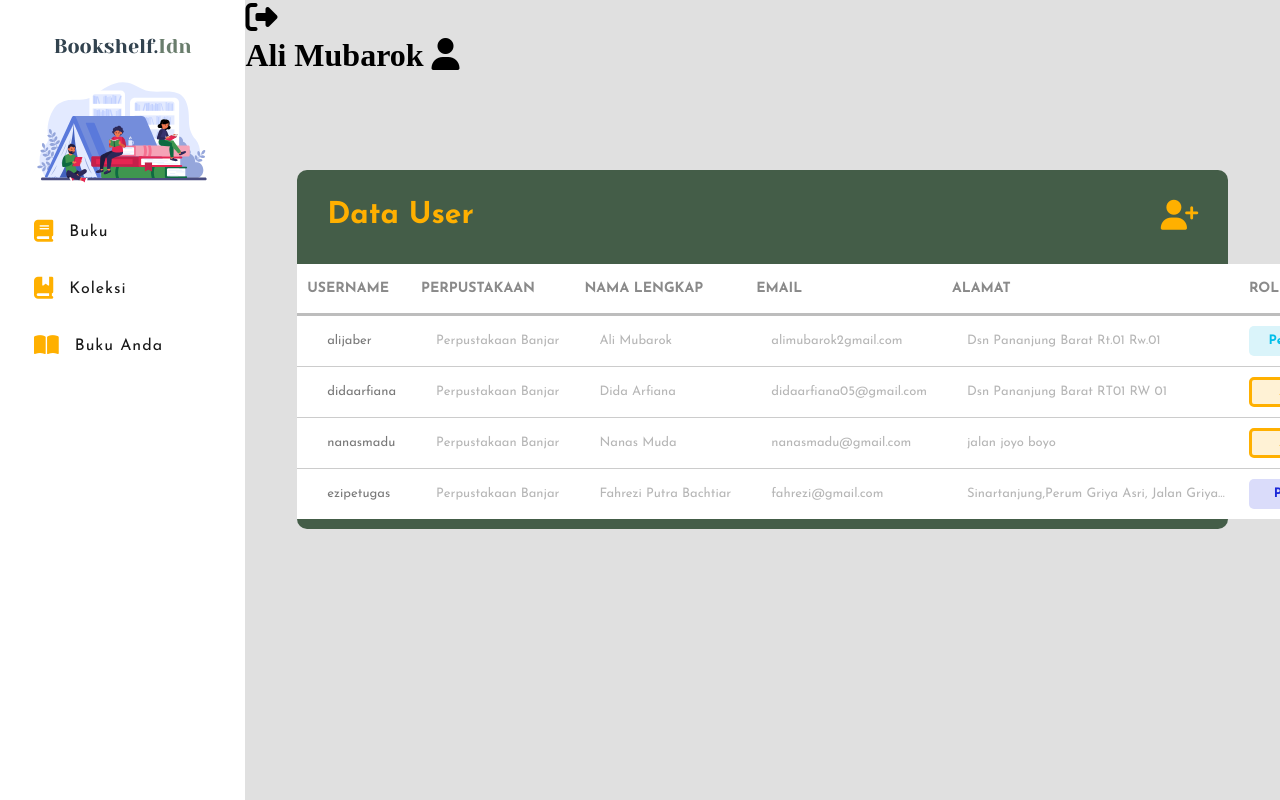
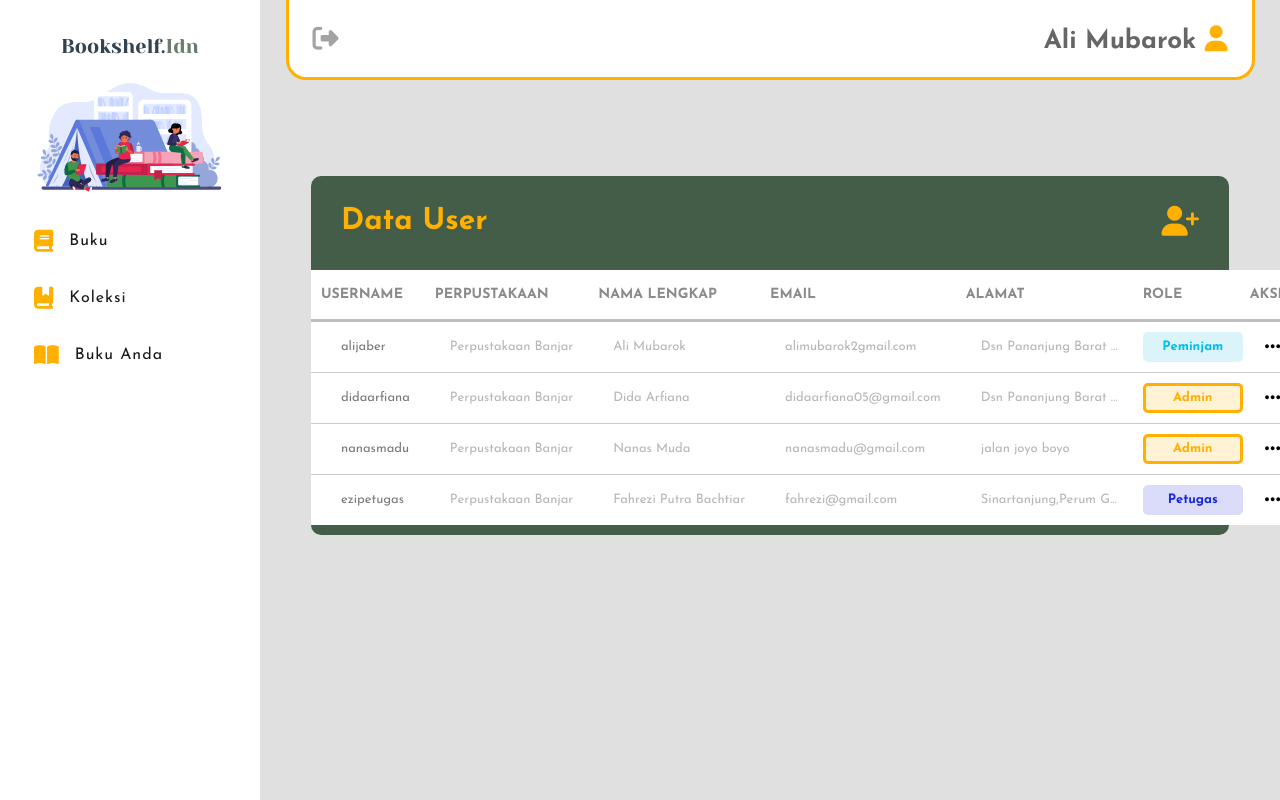
Before and after one commit to Dhafftive/perpustakaan, a PHP site: page /admin_petugas/data_user.php in a window 1280 px wide. Run offline with PHP 8.4, Linux system fonts and the light colour scheme; a user stored in the database is signed in; data comes from the database, SQL or seed files in the repository; some libraries are stand-ins or nearby versions.

Commit message:
[Fix] fixed alamat width and navbar style issues

```diff
--- a/css/data_user.css
+++ b/css/data_user.css
@@ -56,7 +56,7 @@
 .head-table th.datauser-page{    width: 80px; }
 .head-table th:nth-child(3){    width: 170px; }
 .head-table th:nth-child(4){    width: 160px; }
-.head-table th:nth-child(5){    width: 220px; }
+.head-table th:nth-child(5){    width: 180px; }
 .head-table th:nth-child(6){    padding: 10px 2px; width: 100px; }
 .head-table th:nth-child(7){    width: 40px; }
 /* Table data */
@@ -71,7 +71,7 @@
 .table-body td.datauser-page{    width: 80px; }
 .table-body td:nth-child(3){    width: 170px; }
 .table-body td:nth-child(4){    width: 160px; }
-.table-body td:nth-child(5){    max-width: 300px; }
+.table-body td:nth-child(5){    max-width: 180px; }
 .table-body td:nth-child(6){    padding: 10px 2px; width: 100px; }
 .table-body td:nth-child(7){    width: 40px; }
 .table-body td {
--- a/css/sidebar.css
+++ b/css/sidebar.css
@@ -104,3 +104,35 @@
     top: 0; /* Atur posisi scrollbar-y */
     right: 0; /* Atur posisi scrollbar-y */
 }
+.navbar{
+    width: 95%;
+    height: 10vh;
+    top: 0;
+    position: sticky;
+    margin: 0 auto;
+    background-color: #fff;
+    z-index: 989;
+    border-bottom: 3px solid #FFB000;
+    border-left: 3px solid #FFB000;
+    border-right: 3px solid #FFB000;
+    border-radius: 0 0 20px 20px;
+}
+
+.nama-user{
+    font-family: var(--default);
+    font-size: 26px;
+    height: 10vh;
+    color: #666;
+    display: flex;
+    flex-direction: row;
+    align-items: center;
+    justify-content: space-between;
+    width: 95%;
+    margin: auto;
+}
+.logout{
+    color: #a3a3a3;
+}
+.nama-user .label i{
+    color: #FFB000;
+}
```
